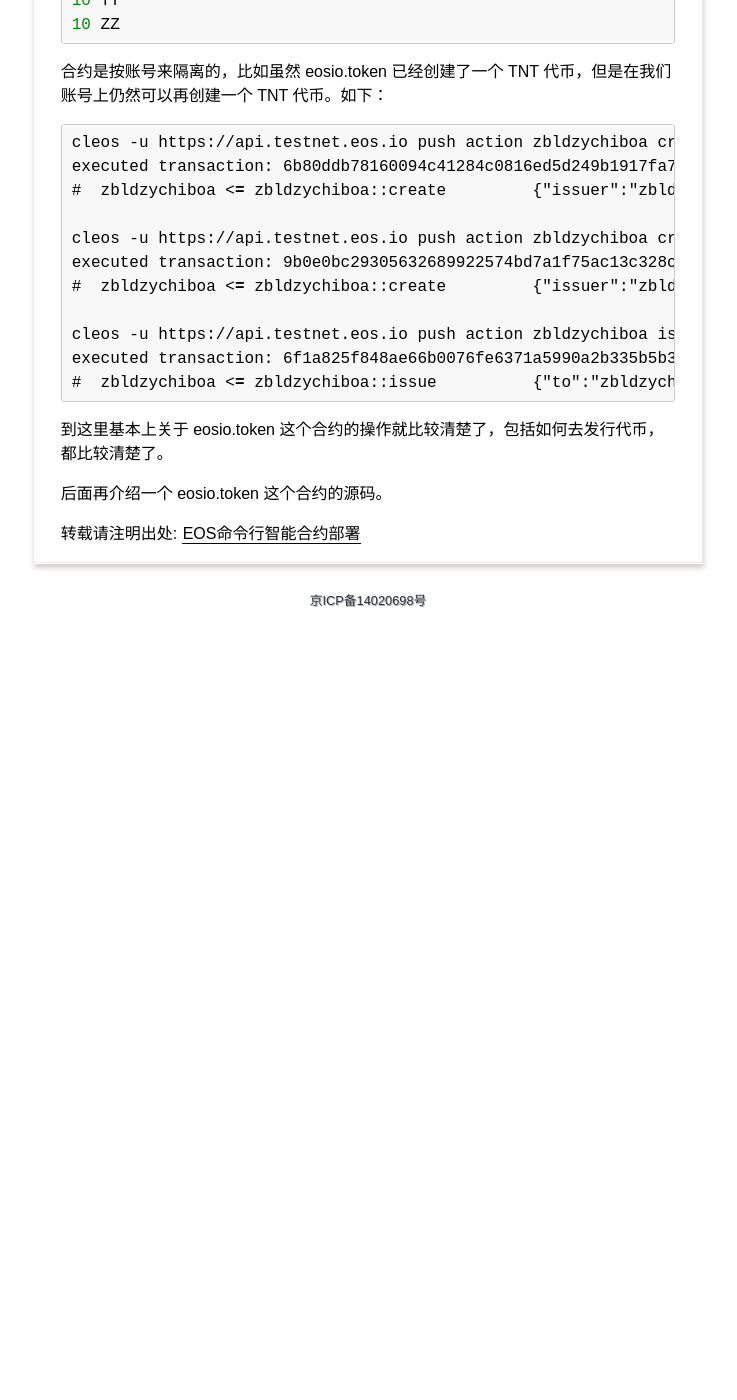
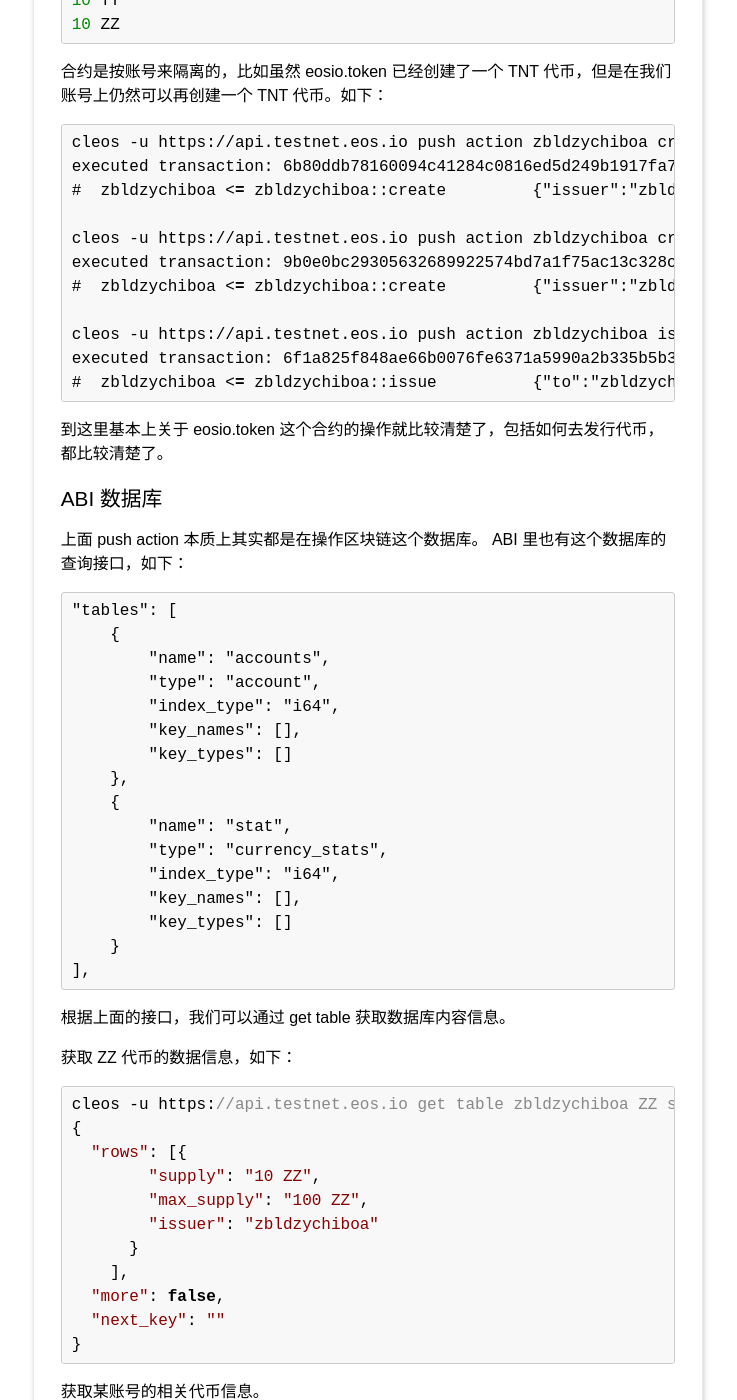
Before and after one commit to yanyiwu/blog, a Jekyll site: the page built from _posts/2020-06-14-eos-cmd-contract-build.md, in a window 1280 px wide and 1400 px high, scrolled down 2796 px. Shown: the whole window, without its empty margins (272-1009 px from the left). Built offline with Jekyll 4.4.1, drawn with Linux system fonts in a browser that asks for light colours; Markdown is read by kramdown in place of the engine named in the settings; comment, search, counter and statistics services are not loaded; before the commit the page ends 3426 px from its top, so only the background shows below that; some of the changed text lies outside the part shown.

Commit message:
[blog] 0614 update

````diff
--- a/_posts/2020-06-14-eos-cmd-contract-build.md
+++ b/_posts/2020-06-14-eos-cmd-contract-build.md
@@ -162,4 +162,65 @@ executed transaction: 6f1a825f848ae66b0076fe6371a5990a2b335b5b3d4fec1bf2d55944b2
 
 到这里基本上关于 eosio.token 这个合约的操作就比较清楚了，包括如何去发行代币，都比较清楚了。
 
-后面再介绍一个 eosio.token 这个合约的源码。
+## ABI 数据库
+
+上面 push action 本质上其实都是在操作区块链这个数据库。
+ABI 里也有这个数据库的查询接口，如下：
+
+```
+"tables": [
+    {
+        "name": "accounts",
+        "type": "account",
+        "index_type": "i64",
+        "key_names": [],
+        "key_types": []
+    },
+    {
+        "name": "stat",
+        "type": "currency_stats",
+        "index_type": "i64",
+        "key_names": [],
+        "key_types": []
+    }
+],
+```
+
+根据上面的接口，我们可以通过 get table 获取数据库内容信息。
+
+获取 ZZ 代币的数据信息，如下：
+
+```
+cleos -u https://api.testnet.eos.io get table zbldzychiboa ZZ stat
+{
+  "rows": [{
+        "supply": "10 ZZ",
+        "max_supply": "100 ZZ",
+        "issuer": "zbldzychiboa"
+      }
+    ],
+  "more": false,
+  "next_key": ""
+}
+```
+
+获取某账号的相关代币信息。
+
+```
+cleos -u https://api.testnet.eos.io get table zbldzychiboa zbldzychiboa accounts
+{
+  "rows": [{
+        "balance": "10 YY"
+      },{
+            "balance": "10 ZZ"
+          },{
+                "balance": "10.0000 TNTA"
+              }
+    ],
+  "more": false,
+  "next_key": ""
+}
+```
+
+后面再介绍一下 eosio.token 这个合约的源码，
+会比较清楚 action 和 table 的关系。
````
